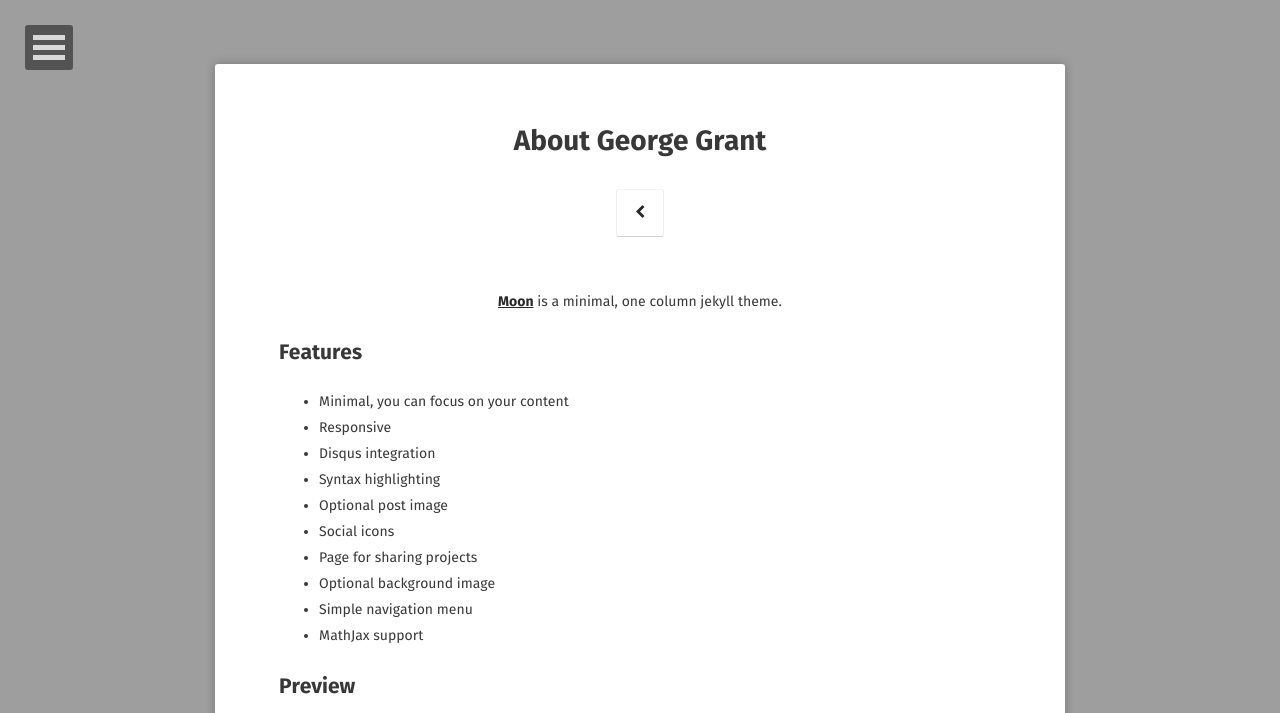
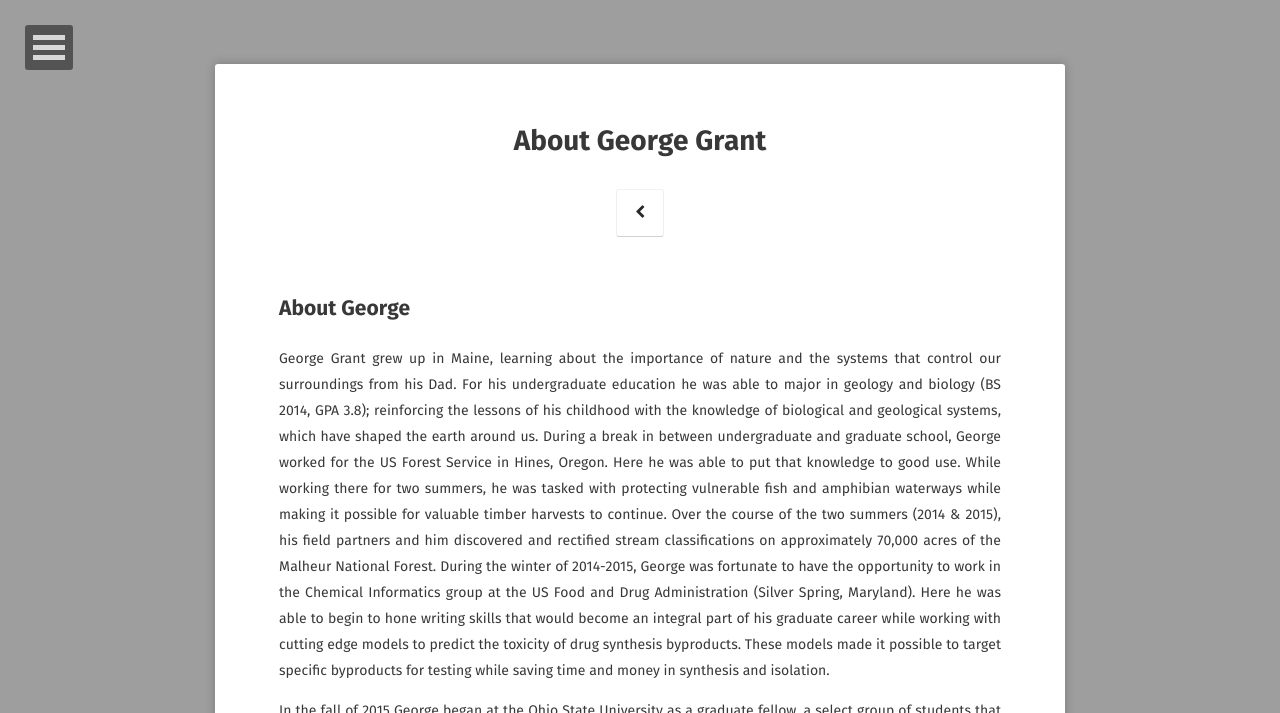
Before and after one commit to ggrant02/ggrant02.github.io, a Jekyll site: the page built from about/index.md, in a window 1280 px wide and 1400 px high, cut to the strip 0-713 px from the top of the window. Built offline with Jekyll 4.4.1, drawn with Linux system fonts in a browser that asks for light colours; some web fonts are replaced; some of the changed text lies outside the part shown.

Commit message:
update318sept18

```diff
--- a/about/index.md
+++ b/about/index.md
@@ -5,7 +5,14 @@ tags: [about, science, environment, outside]
 date: 2018-09-02
 comments: false
 ---
+## About George
+George Grant grew up in Maine, learning about the importance of nature and the systems that control our surroundings from his Dad. For his undergraduate education he was able to major in geology and biology (BS 2014, GPA 3.8); reinforcing the lessons of his childhood with the knowledge of biological and geological systems, which have shaped the earth around us. During a break in between undergraduate and graduate school, George worked for the US Forest Service in Hines, Oregon. Here he was able to put that knowledge to good use. While working there for two summers, he was tasked with protecting vulnerable fish and amphibian waterways while making it possible for valuable timber harvests to continue. Over the course of the two summers (2014 & 2015), his field partners and him discovered and rectified stream classifications on approximately 70,000 acres of the Malheur National Forest. During the winter of 2014-2015, George was fortunate to have the opportunity to work in the Chemical Informatics group at the US Food and Drug Administration (Silver Spring, Maryland). Here he was able to begin to hone writing skills that would become an integral part of his graduate career while working with cutting edge models to predict the toxicity of drug synthesis byproducts. These models made it possible to target specific byproducts for testing while saving time and money in synthesis and isolation.
 
+In the fall of 2015 George began at the Ohio State University as a graduate fellow, a select group of students that showed excellence during undergraduate and post-baccalaureate employment. The primary project that he is working on is one that seeks to understand the significance and impact of climate change on a Pliocene forest site in the Canadian Arctic. This site is dominated by large, woody debris of exquisitely preserved tree specimens. These specimens have been preserved in the polar desert of the Canadian Arctic since deposition during the late-Pliocene. Since starting at Ohio State, George has been successful with 7 grants and scholarships, and 1 large scale crowdfunding campaign. Three of these endeavors funded an expedition to the Pliocene fossil forest site on Ellesmere Island for a field sampling trip during the summer of 2016. Most recently a $5000 grant to characterize the chemical remains (biomarkers) of a Pliocene forest deposit was secured and the lab work is planned for the spring of 2018. This project is intended to make up one of the chapters in his dissertation. Other projects include examination of tree ring isotopes to build climate predictions and carbon cycling enzymes, especially cellulose.
+
+Since the fall of 2016 George has been a teaching assistant in the School of Earth Sciences, primarily in the Earth Through Time course (ES1122). During the winter of 2018 he was promoted to the Head TA position of Earth Through Time, where he has been since. This position has allowed him to refine both management and teaching skills. A grading assistant is assigned to help with the approximately 70 labs that must be graded weekly, while also developing, improving upon, and organizing previous lab material and samples. George was a nominee for a schoolwide Teaching Assistant Award in the fall of 2017 and has had numerous interactions with the chair of the graduate committee commending his teaching.
+
+In his spare time George enjoys spending time outside with his partner, Lienne. They are especially interested in rock climbing, gardening, backpacking, skiing, and paddling.
 <center><a href="http://taylantatli.github.io/Moon"><b>Moon</b></a> is a minimal, one column jekyll theme.</center>
 
 ## Features
@@ -35,13 +42,3 @@ See a [live version of Moon](http://taylantatli.github.io/Moon) hosted on GitHub
 To learn how to install and use this theme check out the [Setup Guide](http://taylantatli.me/Moon/moon-theme/) for more information.
 
 [Install Moon](https://github.com/TaylanTatli/Moon){: .btn}
-
-
-## About George
-George Grant grew up in Maine, learning about the importance of nature and the systems that control our surroundings from his Dad. For his undergraduate education he was able to major in geology and biology (BS 2014, GPA 3.8); reinforcing the lessons of his childhood with the knowledge of biological and geological systems, which have shaped the earth around us. During a break in between undergraduate and graduate school, George worked for the US Forest Service in Hines, Oregon. Here he was able to put that knowledge to good use. While working there for two summers, he was tasked with protecting vulnerable fish and amphibian waterways while making it possible for valuable timber harvests to continue. Over the course of the two summers (2014 & 2015), his field partners and him discovered and rectified stream classifications on approximately 70,000 acres of the Malheur National Forest. During the winter of 2014-2015, George was fortunate to have the opportunity to work in the Chemical Informatics group at the US Food and Drug Administration (Silver Spring, Maryland). Here he was able to begin to hone writing skills that would become an integral part of his graduate career while working with cutting edge models to predict the toxicity of drug synthesis byproducts. These models made it possible to target specific byproducts for testing while saving time and money in synthesis and isolation.
-
-In the fall of 2015 George began at the Ohio State University as a graduate fellow, a select group of students that showed excellence during undergraduate and post-baccalaureate employment. The primary project that he is working on is one that seeks to understand the significance and impact of climate change on a Pliocene forest site in the Canadian Arctic. This site is dominated by large, woody debris of exquisitely preserved tree specimens. These specimens have been preserved in the polar desert of the Canadian Arctic since deposition during the late-Pliocene. Since starting at Ohio State, George has been successful with 7 grants and scholarships, and 1 large scale crowdfunding campaign. Three of these endeavors funded an expedition to the Pliocene fossil forest site on Ellesmere Island for a field sampling trip during the summer of 2016. Most recently a $5000 grant to characterize the chemical remains (biomarkers) of a Pliocene forest deposit was secured and the lab work is planned for the spring of 2018. This project is intended to make up one of the chapters in his dissertation. Other projects include examination of tree ring isotopes to build climate predictions and carbon cycling enzymes, especially cellulose.
-
-Since the fall of 2016 George has been a teaching assistant in the School of Earth Sciences, primarily in the Earth Through Time course (ES1122). During the winter of 2018 he was promoted to the Head TA position of Earth Through Time, where he has been since. This position has allowed him to refine both management and teaching skills. A grading assistant is assigned to help with the approximately 70 labs that must be graded weekly, while also developing, improving upon, and organizing previous lab material and samples. George was a nominee for a schoolwide Teaching Assistant Award in the fall of 2017 and has had numerous interactions with the chair of the graduate committee commending his teaching.
-
-In his spare time George enjoys spending time outside with his partner, Lienne. They are especially interested in rock climbing, gardening, backpacking, skiing, and paddling.
```
